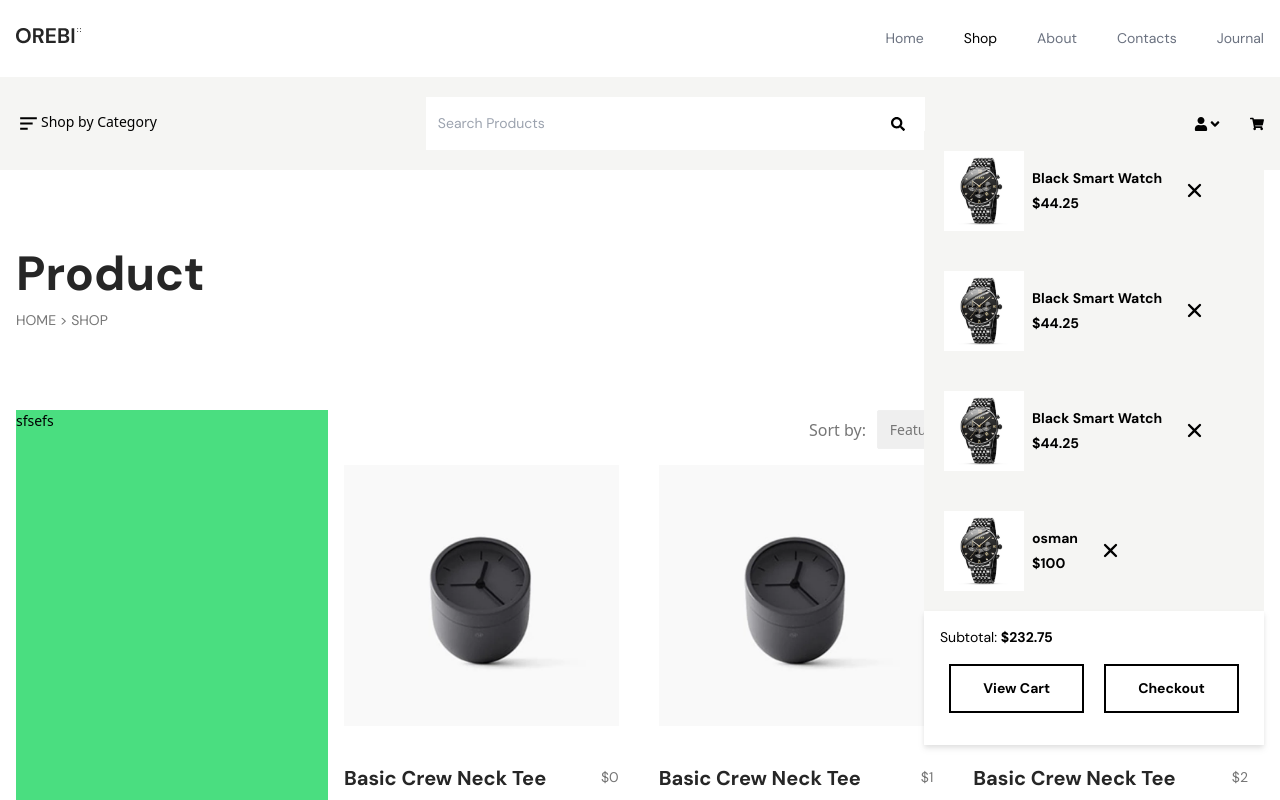
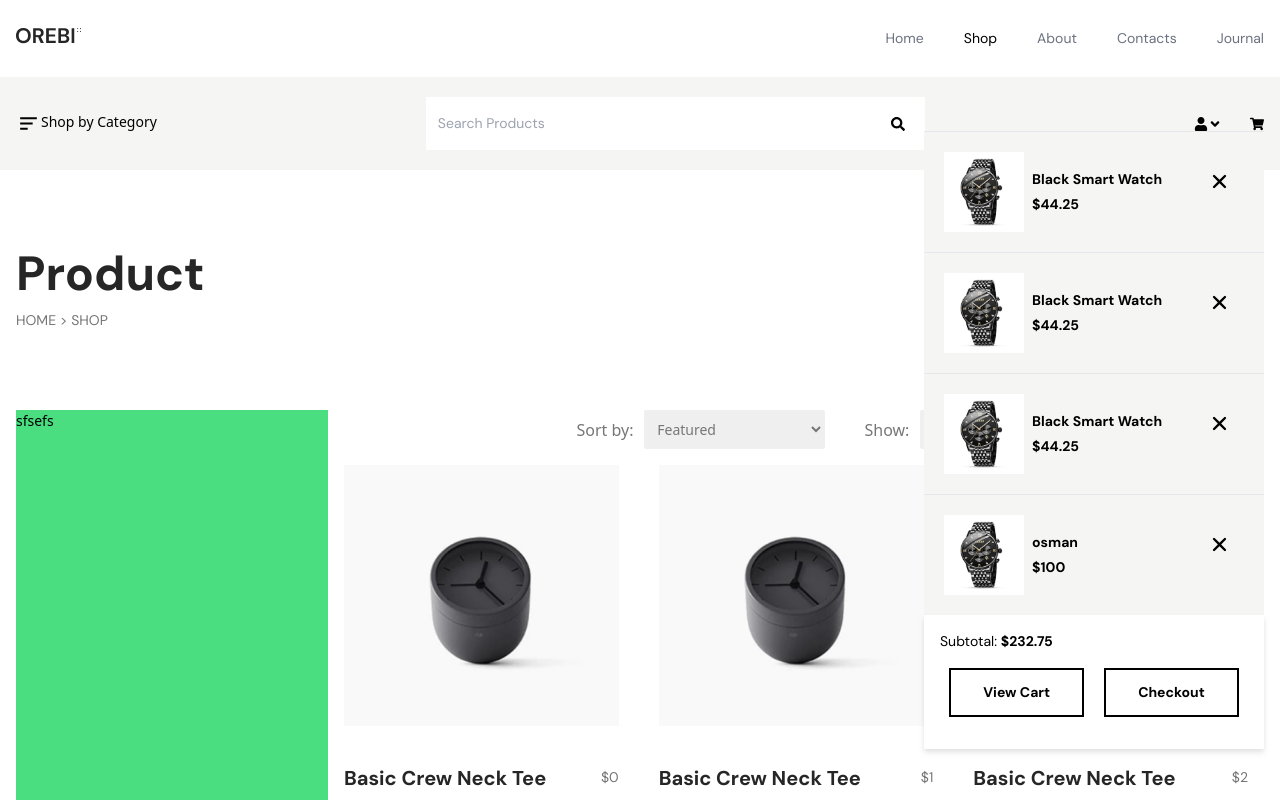
Before and after one commit to smanas1/orebi-ecommerce-frontend, a React (Vite) app: page /shop in a window 1280 px wide. Both pictures are taken after a click on the icon 1256 px from the left and 123 px from the top of the page. Shown: the top 800 px of the page. Built offline with nearby package versions, Linux system fonts and the light colour scheme.

Commit message:
some design fix

```diff
--- a/src/Pages/Shop.jsx
+++ b/src/Pages/Shop.jsx
@@ -18,7 +18,7 @@ const Shop = () => {
       <div className="container flex max-sm:items-center max-sm:justify-center max-sm:text-center">
         <div className="w-1/4 hidden   sm:block bg-green-400">sfsefs</div>
         <div className="md:w-3/4 bg">
-          <div className="flex justify-center sm:justify-end gap-10 pb-4 px-4">
+          <div className="flex justify-center  gap-10 pb-4 px-4">
             {
               <PageSelect
                 title="Sort by:"
--- a/src/components/layout/Cart.jsx
+++ b/src/components/layout/Cart.jsx
@@ -14,16 +14,20 @@ const Cart = () => {
           return (
             <div
               key={i}
-              className="flex p-5 gap-2 font-DM font-bold items-center bg-[#F5F5F3]"
+              className="flex p-5 border-t gap-2 font-DM font-bold items-center bg-[#F5F5F3]"
             >
               <img width={80} src={item.link} alt="cart" />
 
-              <div>
-                <h4 className="">{item.title}</h4>
+              <div className="flex justify-between w-full">
+                <div>
+                  <h4 className="">{item.title}</h4>
 
-                <p className="mt-1">${item.price}</p>
+                  <p className="mt-1">${item.price}</p>
+                </div>
+                <div>
+                  <IoClose size={25} className="mx-3 cursor-pointer" />
+                </div>
               </div>
-              <IoClose size={25} className="mx-3 cursor-pointer" />
             </div>
           );
         })}
```
